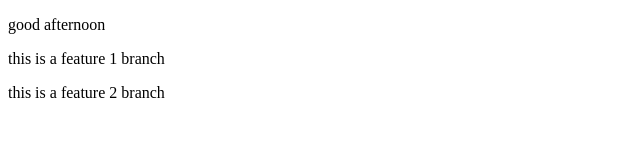
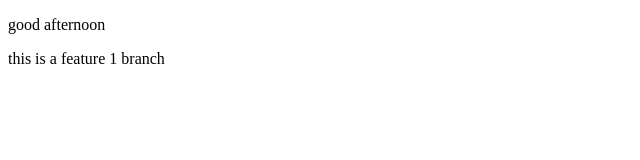
Before and after one commit to Riya432/demo, a plain HTML site: page index.html in a window 1280 px wide. Shown: the whole page, without its empty margins (0-640 px from the left). Drawn offline with Linux system fonts and the light colour scheme.

Commit message:
remove feature 2

```diff
--- a/index.html
+++ b/index.html
@@ -8,6 +8,6 @@
 <body>
     <p>good afternoon</p>
     <p>this is a feature 1 branch</p>
-    <p>this is a feature 2 branch</p>
+
 </body>
 </html>
```
